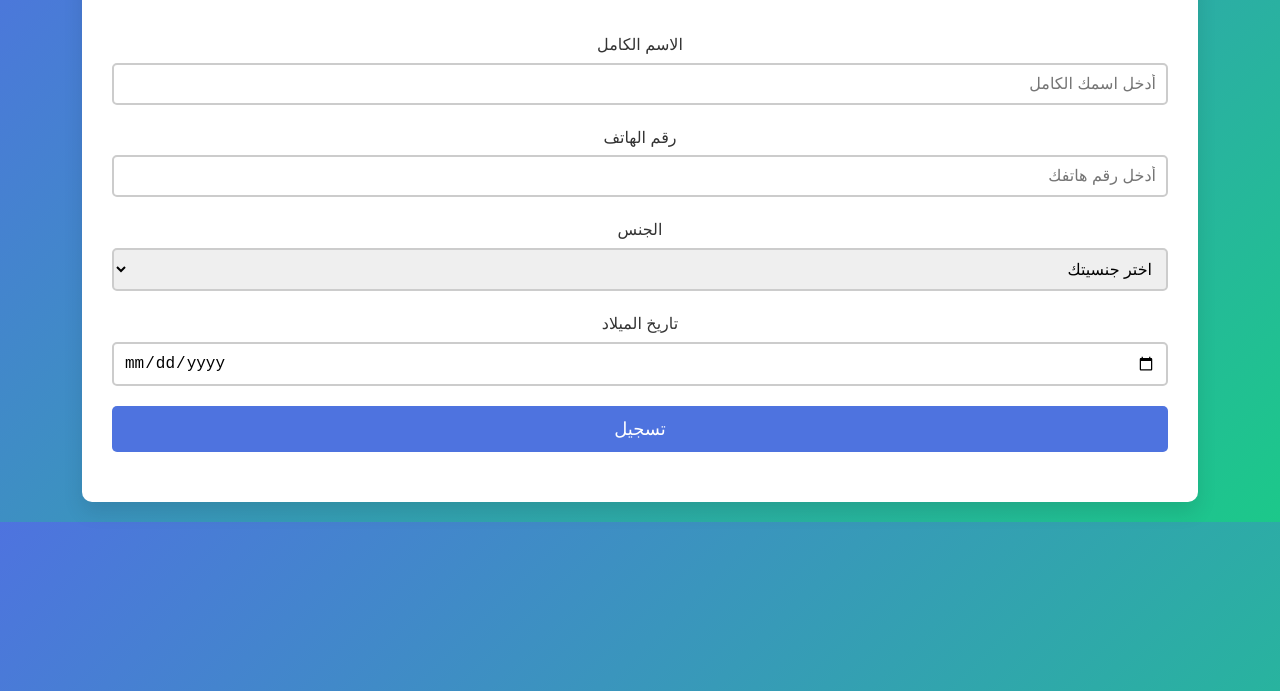
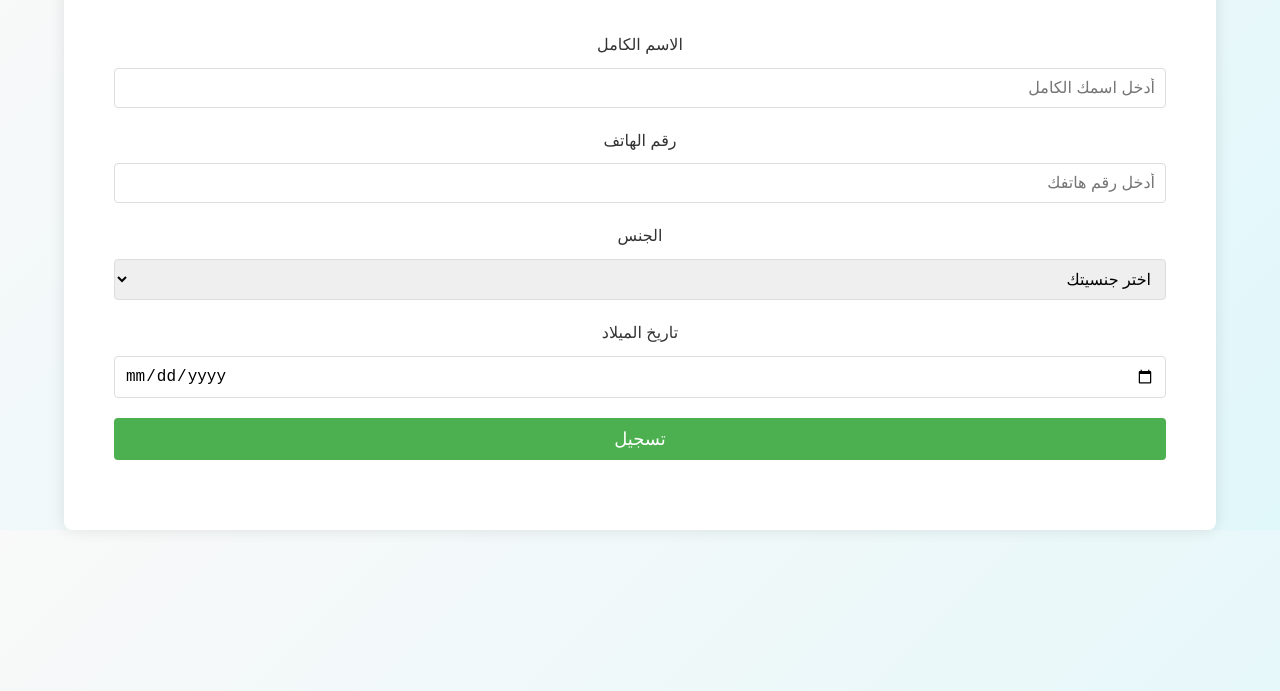
Before and after one commit to SidiM2024/Quran, a plain HTML site: page forum.html in a window 1280 px wide. Shown: the part 109-800 px from the top of the page. Drawn offline with Linux system fonts and the light colour scheme.

Commit message:
Update style.css

```diff
--- a/style.css
+++ b/style.css
@@ -456,114 +456,86 @@ body {
   }
 }
 
-
-
-
-/* إعدادات عامة */
-* {
+body {
+    font-family: Arial, sans-serif;
+    background-color: #f4f4f9;
     margin: 0;
     padding: 0;
-  box-sizing: border-box;
 }
 
-body {
-  font-family: 'Arial', sans-serif;
-  background: linear-gradient(135deg, #4e73df, #1cc88a);
-  color: #fff;
-  line-height: 1.6;
-  padding: 20px;
-  text-align: center;
-  transition: background 0.5s ease-in-out;
+.container {
+    width: 80%;
+    margin: 0 auto;
+    padding: 50px;
+    background-color: #fff;
+    border-radius: 8px;
+    box-shadow: 0 0 15px rgba(0, 0, 0, 0.1);
 }
 
 h2 {
-  font-size: 36px;
-  color: #fff;
+    text-align: center;
+    font-size: 24px;
     margin-bottom: 20px;
-  animation: fadeIn 2s ease-out;
+    color: #4CAF50;
 }
 
-/* حركات الأنيميشين */
-@keyframes fadeIn {
-  0% { opacity: 0; transform: translateY(20px); }
-  100% { opacity: 1; transform: translateY(0); }
+.form-group {
+    margin-bottom: 15px;
 }
 
-/* تصميم الحاوية الرئيسية */
-.container {
-  background-color: #fff;
-  padding: 30px;
-  border-radius: 10px;
-  box-shadow: 0 10px 20px rgba(0, 0, 0, 0.1);
-  max-width: 500px;
-  margin: 0 auto;
-  animation: fadeIn 1s ease-out;
-}
-
-/* تصميم النموذج */
-.form-group {
-  margin-bottom: 20px;
-  position: relative;
-}
-
-.form-group label {
+label {
     display: block;
+    font-size: 16px;
     margin-bottom: 5px;
-  font-size: 16px;
     color: #333;
 }
 
-.form-group input, .form-group select {
+input[type="text"],
+input[type="date"],
+select {
     width: 100%;
     padding: 10px;
+    margin: 5px 0;
+    border: 1px solid #ddd;
+    border-radius: 4px;
     font-size: 16px;
-  border: 2px solid #ccc;
-  border-radius: 5px;
-  outline: none;
-  transition: border 0.3s ease;
 }
 
-.form-group input:focus, .form-group select:focus {
-  border-color: #1cc88a;
-}
-
-.form-group button {
+button {
     width: 100%;
-  padding: 12px;
-  background-color: #4e73df;
+    padding: 10px;
+    background-color: #4CAF50;
     color: white;
+    border: none;
+    border-radius: 4px;
     font-size: 18px;
-  border: none;
-  border-radius: 5px;
     cursor: pointer;
     transition: background-color 0.3s ease;
 }
 
-.form-group button:hover {
-  background-color: #1cc88a;
+button:hover {
+    background-color: #45a049;
 }
 
-/* الرسالة */
 .message {
     margin-top: 20px;
-  font-size: 16px;
+    text-align: center;
+    font-size: 18px;
     color: #333;
 }
 
-/* تصميم متجاوب */
-@media (max-width: 768px) {
-  .container {
-      padding: 20px;
+.message a {
+    color: #4CAF50;
+    text-decoration: none;
+    font-weight: bold;
 }
 
-  h2 {
-      font-size: 28px;
+.message a:hover {
+    text-decoration: underline;
 }
 
-  .form-group input, .form-group select, .form-group button {
-      font-size: 14px;
-  }
-}
+
+
 
 
 /* إعدادات عامة */
```
Lines whose indentation alone changed are shown as unchanged.
